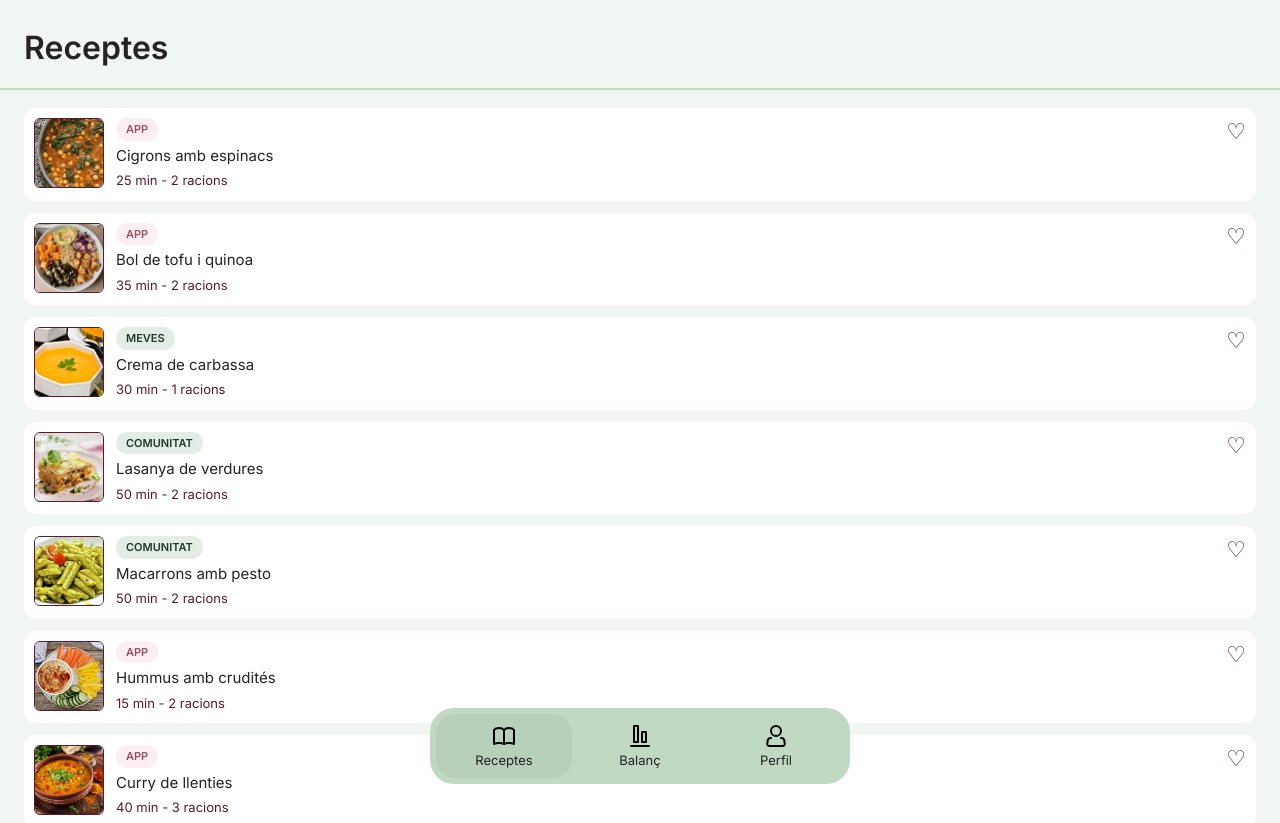
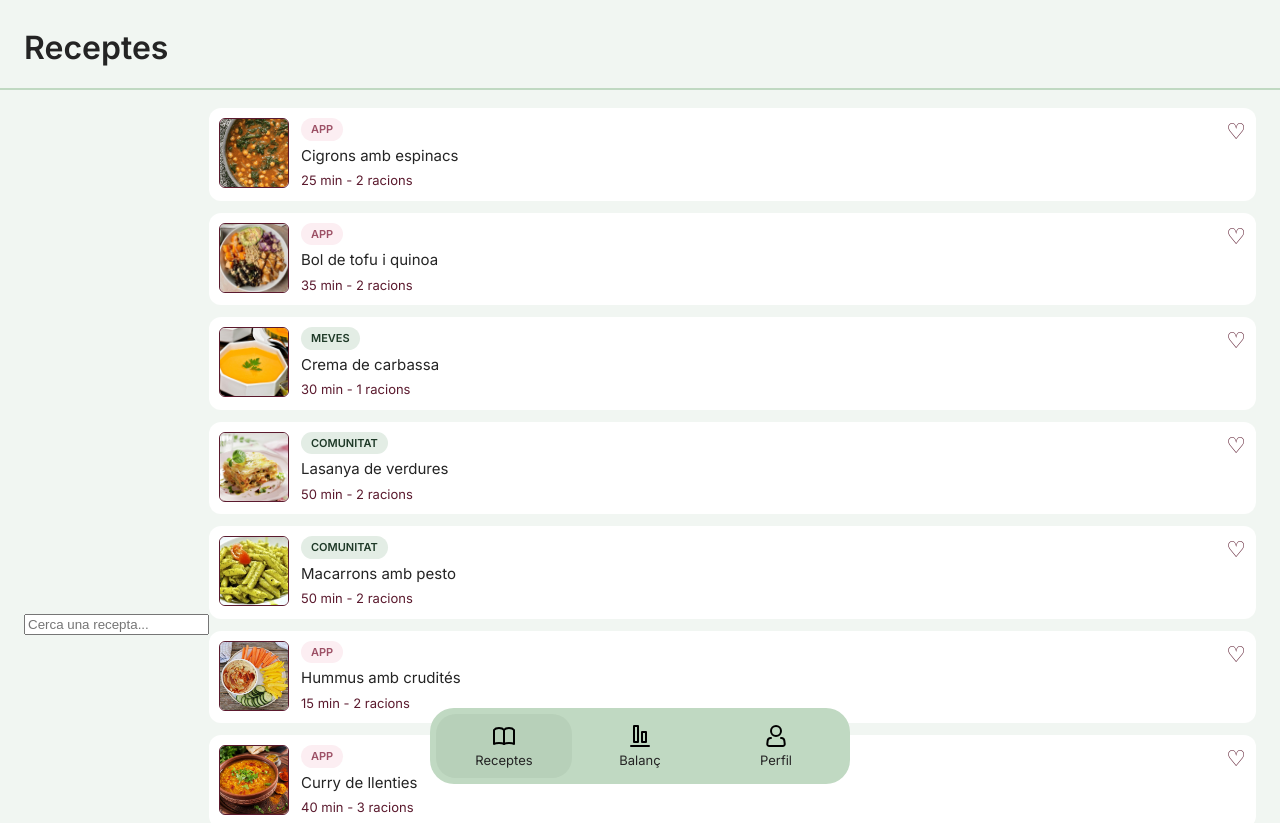
Before and after one commit to DAM-CITM-26/brot, a React (Vite) app in the folder brot_react/: page / in a window 1280 px wide. Shown: the top 823 px of the page. Built offline with nearby package versions, Linux system fonts and the light colour scheme.

Commit message:
cercador funciona!

```diff
--- a/brot_react/src/App.jsx
+++ b/brot_react/src/App.jsx
@@ -35,10 +35,24 @@ function PantallaEnConstruccio() {
 
 function PantallaReceptes() {
   const receptes = getReceptes();
+  const [cerca, setCerca] = useState("");
+
+  const receptesFiltrades = receptes.filter((r) =>
+    r.nom.toLowerCase().includes(cerca.toLowerCase().trim())
+  );
+
   return (
     <Pantalla titol="Receptes">
+      <input
+        type="search"
+        className="buscador"
+        placeholder="Cerca una recepta..."
+        value={cerca}
+        onChange={(e) => setCerca(e.target.value)}
+      />
+
       <div className="llista">
-        {receptes.map((r) => (
+        {receptesFiltrades.map((r) => (
           <TargetaRecepta key={r.id} recepta={r} />
         ))}
       </div>
```
